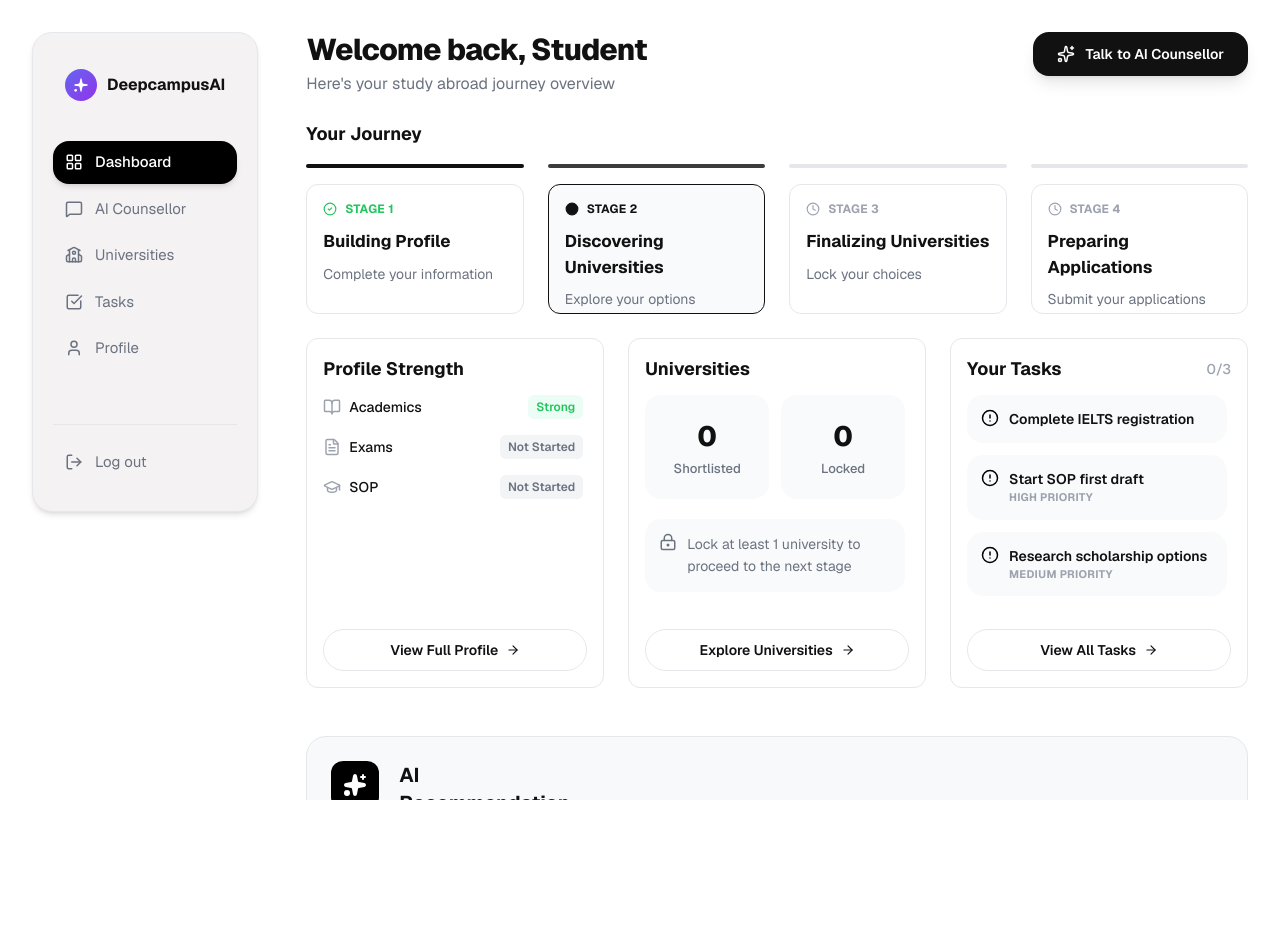
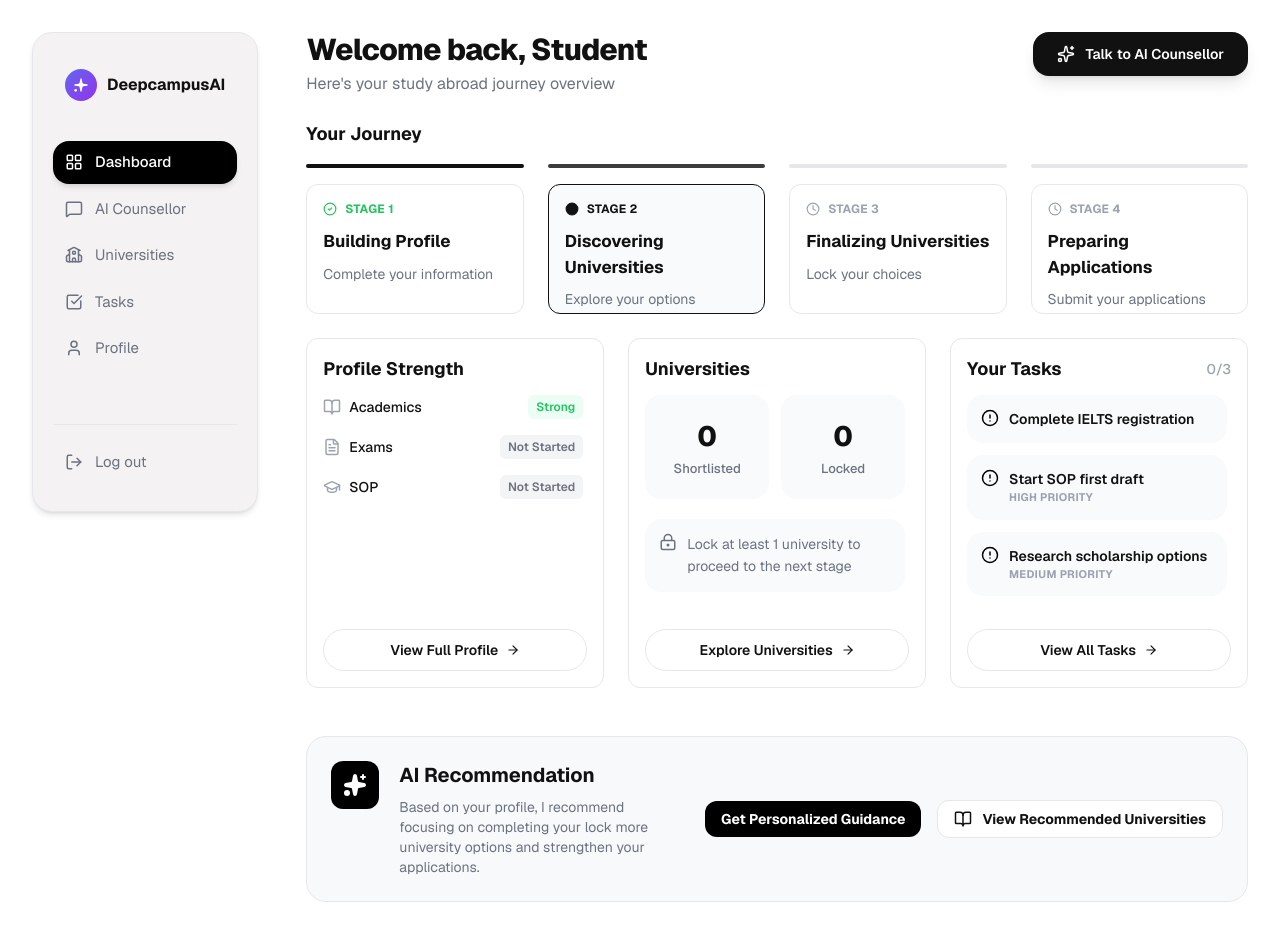
Before and after one commit to imshah-id/figma, a Next.js app: page / in a window 1280 px wide. Before the commit the page ends 800 px from the top, so only its background shows below. Built offline with nearby package versions, Linux system fonts and the light colour scheme.

Commit message:
figma:minor ui tweaks
- Set animation duration from 0.4 - 0.1
- Fixed overflow

```diff
--- a/src/app/globals.css
+++ b/src/app/globals.css
@@ -6,7 +6,7 @@ html,
 body {
   max-width: 100vw;
   max-height: 100vh;
-  overflow: hidden;
+  /* overflow: hidden; */
   font-family: var(--font-geist-sans), sans-serif;
   -webkit-font-smoothing: antialiased;
 }
--- a/src/components/Dashboard/DashboardGrid.tsx
+++ b/src/components/Dashboard/DashboardGrid.tsx
@@ -17,7 +17,7 @@ export default function DashboardGrid() {
       <motion.div
         initial={{ opacity: 0, y: 20 }}
         animate={{ opacity: 1, y: 0 }}
-        transition={{ duration: 0.5, delay: 0.35 }}
+        transition={{ duration: 0.1, delay: 0.0 }}
         whileHover={{ y: -4 }}
         className="flex h-[350px] flex-col overflow-hidden rounded-xl border border-card-border bg-card p-4 transition-shadow hover:shadow-lg"
       >
@@ -70,7 +70,7 @@ export default function DashboardGrid() {
       <motion.div
         initial={{ opacity: 0, y: 20 }}
         animate={{ opacity: 1, y: 0 }}
-        transition={{ duration: 0.5, delay: 0.4 }}
+        transition={{ duration: 0.1, delay: 0.0 }}
         whileHover={{ y: -4 }}
         className="flex h-[350px] flex-col overflow-hidden rounded-xl border border-card-border bg-card p-4 transition-shadow hover:shadow-lg"
       >
@@ -114,7 +114,7 @@ export default function DashboardGrid() {
       <motion.div
         initial={{ opacity: 0, y: 20 }}
         animate={{ opacity: 1, y: 0 }}
-        transition={{ duration: 0.5, delay: 0.45 }}
+        transition={{ duration: 0.1, delay: 0.0 }}
         whileHover={{ y: -4 }}
         className="flex h-[350px] flex-col overflow-hidden rounded-xl border border-card-border bg-card p-4 transition-shadow hover:shadow-lg"
       >
--- a/src/components/Header/Header.tsx
+++ b/src/components/Header/Header.tsx
@@ -8,7 +8,7 @@ export default function Header() {
     <motion.header
       initial={{ opacity: 0, y: -20 }}
       animate={{ opacity: 1, y: 0 }}
-      transition={{ duration: 0.5, delay: 0.1 }}
+      transition={{ duration: 0.3, delay: 0.0 }}
       className="flex flex-shrink-0 flex-col gap-4 md:flex-row md:items-start md:justify-between md:gap-4"
     >
       <div>
--- a/src/components/Journey/JourneySection.tsx
+++ b/src/components/Journey/JourneySection.tsx
@@ -35,7 +35,7 @@ export default function JourneySection() {
     <motion.section
       initial={{ opacity: 0, y: 20 }}
       animate={{ opacity: 1, y: 0 }}
-      transition={{ duration: 0.5, delay: 0.2 }}
+      transition={{ duration: 0.3, delay: 0.0 }}
       className="flex-shrink-0"
     >
       <h3 className="mb-4 text-lg font-bold text-text-primary">Your Journey</h3>
@@ -49,7 +49,7 @@ export default function JourneySection() {
               key={step.id}
               initial={{ opacity: 0, y: 20 }}
               animate={{ opacity: 1, y: 0 }}
-              transition={{ duration: 0.5, delay: 0.25 + index * 0.05 }}
+              transition={{ duration: 0.1, delay: 0.0 + index * 0.05 }}
               whileHover={{ y: -4 }}
               className="flex flex-col gap-4"
             >
--- a/src/components/Recommendation/RecommendationBanner.tsx
+++ b/src/components/Recommendation/RecommendationBanner.tsx
@@ -8,7 +8,7 @@ export default function RecommendationBanner() {
     <motion.div
       initial={{ opacity: 0, y: 20 }}
       animate={{ opacity: 1, y: 0 }}
-      transition={{ duration: 0.5, delay: 0.5 }}
+      transition={{ duration: 0.3, delay: 0.1 }}
       className="flex flex-shrink-0 flex-col gap-8 rounded-[20px] border border-card-border bg-[#F8F9FA] p-6 md:flex-row md:items-center"
     >
       <div className="flex flex-1 items-start gap-5">
@@ -16,28 +16,28 @@ export default function RecommendationBanner() {
           <Sparkles size={24} fill="currentColor" />
         </div>
         <div className="flex flex-col">
-          <h2 className="mb-2 text-xl font-bold text-text-primary">
+          <h2 className="mb-2 text-xl font-bold md:text-xl  text-text-primary">
             AI Recommendation
           </h2>
-          <p className="max-w-md text-base leading-[1.6] text-text-secondary">
+          <p className="max-w-md text-base leading-[1.6] md:text-sm  text-text-secondary">
             Based on your profile, I recommend focusing on completing your lock
             more university options and strengthen your applications.
           </p>
         </div>
       </div>
 
-      <div className="flex flex-wrap items-center gap-4">
+      <div className="flex flex-wrap items-center sm:flex-col lg:flex-row gap-4">
         <motion.button
           whileHover={{ y: -2, scale: 1.02 }}
           whileTap={{ scale: 0.98 }}
-          className="rounded-xl bg-black px-6 py-4 text-base font-bold text-white transition-all hover:bg-gray-900"
+          className="rounded-xl  md:px-4  sm:text-sm  md:py-2 bg-black px-6 py-4 text-base font-bold text-white transition-all hover:bg-gray-900"
         >
           Get Personalized Guidance
         </motion.button>
         <motion.button
           whileHover={{ y: -2, scale: 1.02 }}
           whileTap={{ scale: 0.98 }}
-          className="flex items-center gap-2.5 rounded-xl border border-card-border bg-white px-6 py-4 text-base font-bold text-text-primary transition-all hover:bg-gray-50"
+          className="flex items-center gap-2.5 rounded-xl border border-card-border bg-white md:px-4 md:py-2 md:text-sm px-6 py-4 text-base font-bold text-text-primary transition-all hover:bg-gray-50"
         >
           <BookOpen size={18} />
           View Recommended Universities
--- a/src/components/Sidebar/Sidebar.tsx
+++ b/src/components/Sidebar/Sidebar.tsx
@@ -25,7 +25,7 @@ export default function Sidebar() {
     <motion.aside
       initial={{ opacity: 0, x: -20 }}
       animate={{ opacity: 1, x: 0 }}
-      transition={{ duration: 0.5, delay: 0 }}
+      transition={{ duration: 0.3, delay: 0 }}
       className="sticky top-8 z-[100] hidden h-[60vh] w-[248px] flex-col rounded-[20px] border border-card-border bg-[#f4f2f2] px-5 py-7 shadow-md xl:flex"
     >
       {/* Logo */}
```
